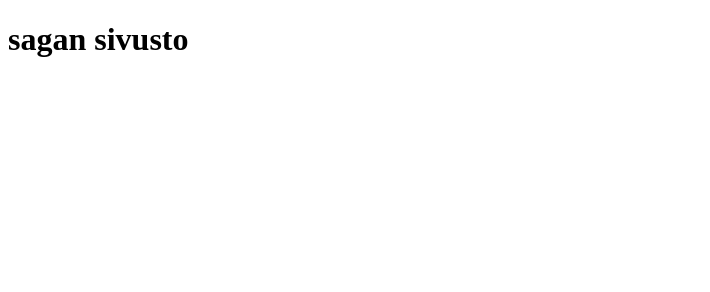
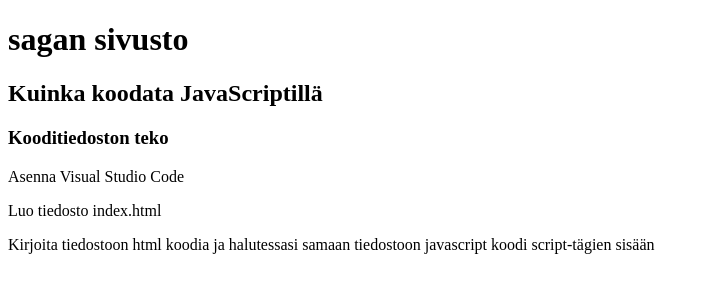
Before and after one commit to saga300/saga300.github.io, a plain HTML site: page index.html in a window 1280 px wide. Shown: the whole page, without its empty margins (0-710 px from the left). Drawn offline with Linux system fonts and the light colour scheme.

Commit message:
Update index.html

```diff
--- a/index.html
+++ b/index.html
@@ -9,3 +9,12 @@
     <h1>sagan sivusto</h1>
 </body>
 </html>
+
+<h2>Kuinka koodata JavaScriptillä</h2>
+<h3>Kooditiedoston teko</h3>
+<p>Asenna Visual Studio Code</p>
+<p>Luo tiedosto index.html</p>
+<p>Kirjoita tiedostoon html koodia ja halutessasi samaan tiedostoon javascript koodi script-tägien sisään</p>
+<h3></h3>
+</body>
+</html>
```
